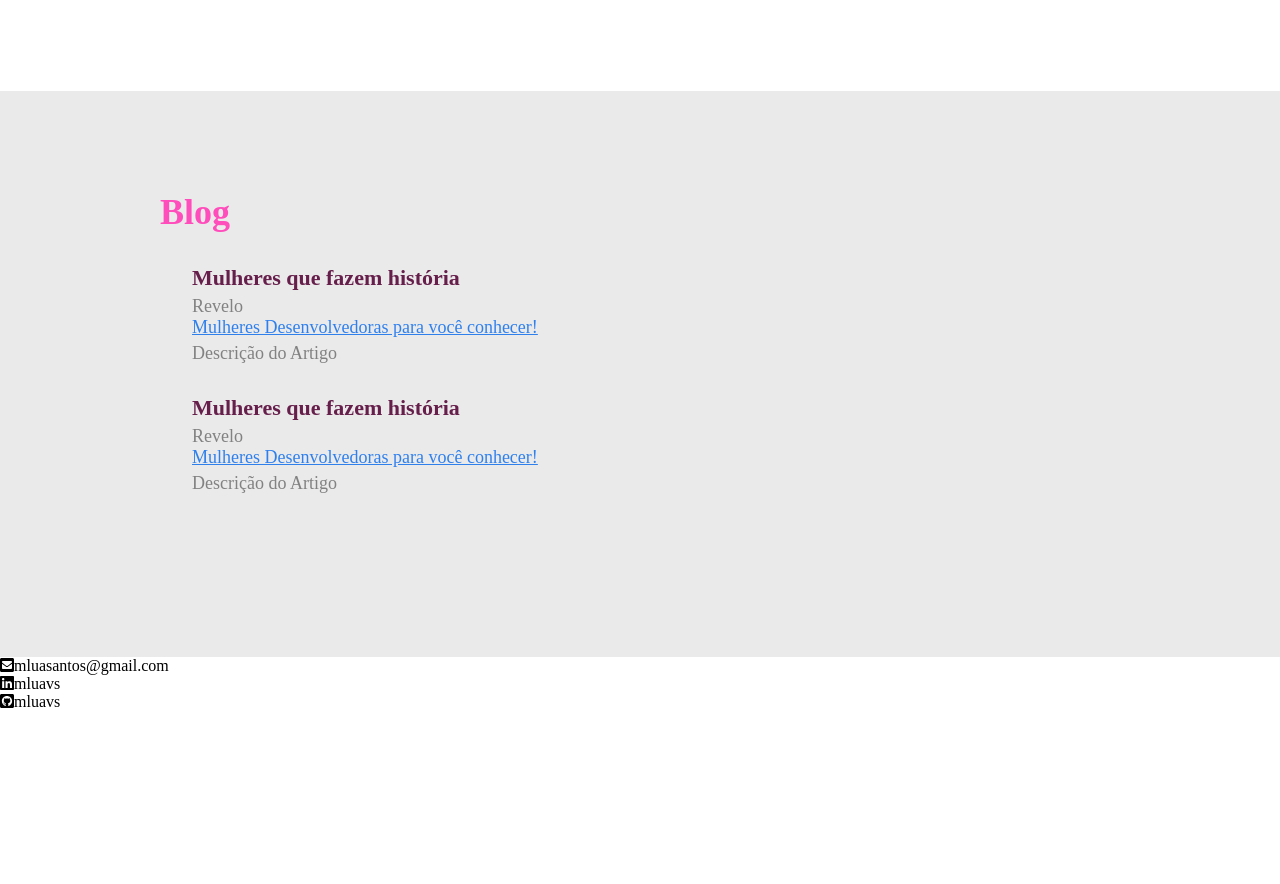
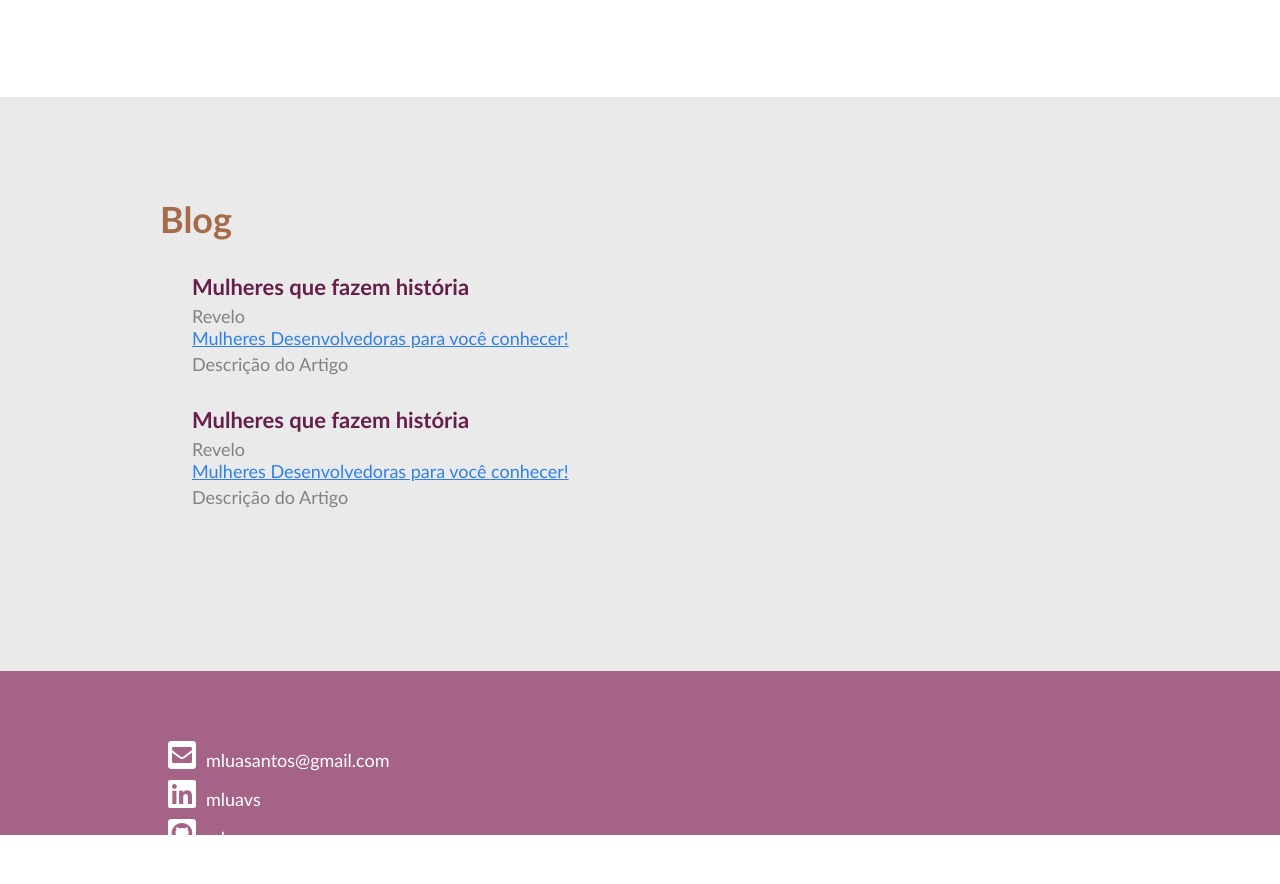
Before and after one commit to mluavs/portf-lio_PretaLab, a plain HTML site: page index.html in a window 1280 px wide. Shown: the part 1233-2117 px from the top of the page. Before the commit the page ends 1944 px from the top, so only its background shows below. Drawn offline with Linux system fonts and the light colour scheme.

Commit message:
commit on 'main'

```diff
--- a/index.css
+++ b/index.css
@@ -10,7 +10,7 @@ li {
 }
 
 body{
-    font-family: 'Roboto' sans-serif;
+    font-family: 'Gill Sans', sans-serif;
     margin: 0;
 }
 .header-menu{
@@ -21,7 +21,7 @@ body{
     padding-bottom: 32px;
     padding-top: 32px;
     height: 60px;
-    background-color: #724796;
+    background-color: #A4BF88;
 
 }
 
@@ -41,6 +41,7 @@ body{
 .lista-menu li>a {
     color: #FFF;
     font-size: 18px;
+    font-weight: 700;
     text-decoration: inherit;
 }
 
@@ -69,7 +70,7 @@ body{
 
 .nome-completo{
     font-size: 36px;
-    color: #ff4dbc;
+    color: #A66388;
     font-weight: 700;
     height: 45px;
 }
@@ -78,6 +79,10 @@ body{
     font-size: 20px;
     line-height: 32px;
     color: #C6B5D5;
+}
+
+.sobre-mim{
+    font-size: 18px;
 }
 
 .article-lista{
@@ -89,7 +94,7 @@ body{
 
 .topico-principal{
     font-size: 36px;
-    color: #ff4dbc;
+    color: #A66B49;
 }
 
 .lista-item{
@@ -131,3 +136,31 @@ body{
     color: #828282;
     font-weight: 500;
 }
+
+.footer{
+    display: flex;
+    position: absolute;
+    width: 100%;
+    padding: 8px;
+    padding-bottom: 32px;
+    padding-top: 32px;
+    height: 100px;
+    background-color: #A66388;
+}
+
+.estilo-icon{
+    margin-right: 10px;
+    font-size: 32px;
+
+}
+
+.lista-footer{
+    display: flex;
+    flex-direction: column;
+    justify-content: space-around;
+    color: #FFF;
+    font-size: 18px;
+    font-weight: 200;
+    padding-top: 32px;
+    padding-bottom: 32px;
+}
--- a/index.html
+++ b/index.html
@@ -35,15 +35,16 @@
             <!--a seção do meu site-->
             <article class="subcontainer-principal container">
                 <div>
-                    <img src="foto-perfil.png" alt="Perfil de Mulher Negra">
+                    <img src="foto-perfil.png" alt="marina lua">
                 </div>
                 <div>
                     <h1 class="nome-completo">Marina Lua Vieira dos Santos</h1>
-                    <h2 class="profissao">Desenvolvedora Front-End</h2>
+                    <h2 class="profissao">A sua futura Desenvolvedora Front-End preferida</h2>
                 </div>
+                <br>
                 <div>
-                    <p>
-                        Cientista Política e Aluna do I Ciclo de Formação em Tecnologia da PretaLab<br>
+                    <p class="sobre-mim">
+                        Aluna do I Ciclo de Formação em Tecnologia da PretaLab<br>
                         Aprendendo HTML, CSS, Javascpript, React e Lógica de Programação<br>
                     </p>
                 </div>
@@ -51,7 +52,7 @@
         </section>
 
         <section>
-            <article class="article-lista container">
+            <article id="formacao" class="article-lista container">
                 <div>
                     <h3 class="topico-principal">Formação</h3>
                 </div>
@@ -72,7 +73,7 @@
             </article>
         </section>
 
-        <section class="wrapper-portfolio">
+        <section id="portfolio" class="wrapper-portfolio">
             <article class="article-lista container">
                 <div>
                     <h3 class="topico-principal">Blog</h3>
@@ -99,17 +100,15 @@
         </section>
     </main>
 
-    <footer>
-        <div>
-            <ul>
-                <li><i class="fas fa-envelope-square estilo-icon"></i>mluasantos@gmail.com</li>
+    <footer class="footer">
+        <div class="container">
+            <ul id="contato" class="lista-footer">
+                <li><i class="fas fa-envelope-square estilo-icon"></i><a href="mailto:mluasantos@gmail.com" target="_blank" class="links"></a>mluasantos@gmail.com
                 <li><i class="fab fa-linkedin estilo-icon"></i>mluavs</li>
                 <li><i class="fab fa-github-square estilo-icon"></i>mluavs</li>
             </ul>
         </div>
 
-
-        </div>
     </footer>
 
 </body>
```
Also changed, not shown: 1 other file.
